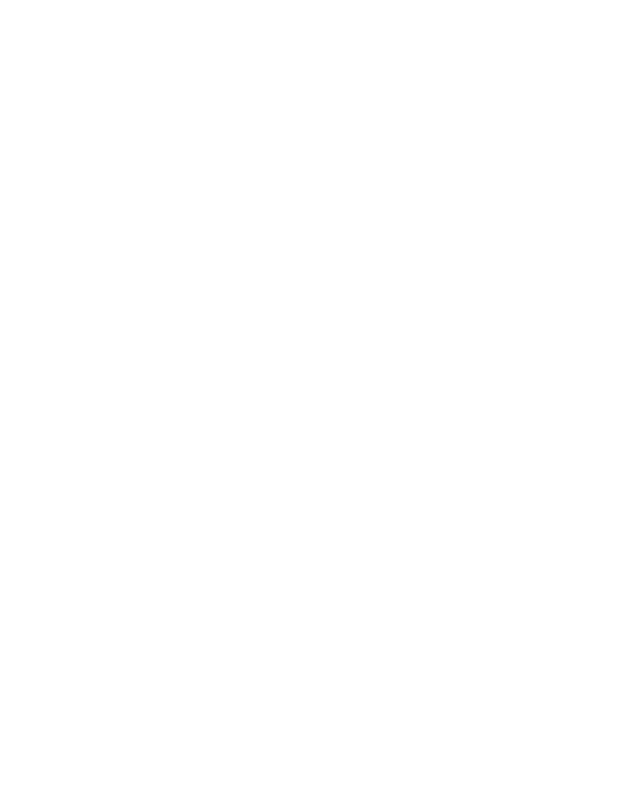
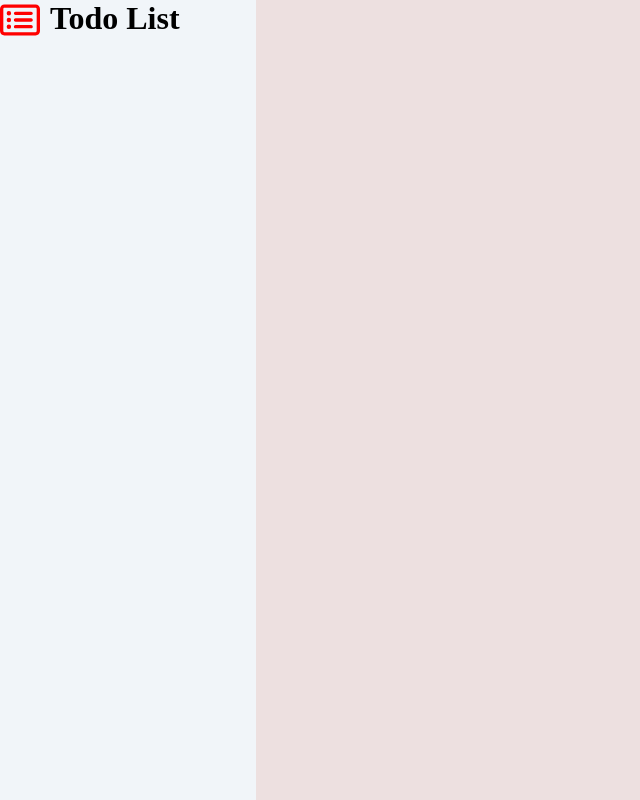
Before and after one commit to joaocorreiaprof/Project-Todo-List, a website built with webpack: page src/index.html in a window 1280 px wide. Shown: the whole page, without its empty margins (0-640 px from the left). Built offline with nearby package versions, Linux system fonts and the light colour scheme.

Commit message:
Updated package.json and set header and todo files
todo.js working with the purpose of creating a objects with constructor

```diff
--- a/package.json
+++ b/package.json
@@ -22,5 +22,9 @@
     "webpack": "^5.72.0",
     "webpack-cli": "^5.1.4",
     "webpack-dev-server": "^4.11.1"
+  },
+  "dependencies": {
+    "@fortawesome/fontawesome-free": "^6.5.2",
+    "date-fns": "^3.6.0"
   }
 }
--- /dev/null
+++ b/src/header.js
@@ -0,0 +1,16 @@
+import logo from "./icons/rectangle-list-regular.svg";
+
+function header() {
+  const logoText = document.querySelector(".logoText");
+
+  const logoImg = document.createElement("img");
+  logoImg.src = logo;
+  logoImg.classList.add("logoImg");
+  logoText.appendChild(logoImg);
+
+  const title = document.createElement("h1");
+  title.classList.add("title");
+  title.innerHTML = "Todo List";
+  logoText.append(title);
+}
+export { header };
--- a/src/index.html
+++ b/src/index.html
@@ -5,5 +5,13 @@
     <meta name="viewport" content="width=device-width, initial-scale=1.0" />
     <title>Todo List</title>
   </head>
-  <body></body>
+  <body>
+    <main>
+      <div class="sideBar">
+        <div class="logoText"></div>
+        <div class="todos"></div>
+      </div>
+      <div class="content"></div>
+    </main>
+  </body>
 </html>
--- a/src/index.js
+++ b/src/index.js
@@ -1,2 +1,7 @@
 import "./style.css";
-import "./style.css";
+import { header } from "./header";
+import { Todos } from "./todo";
+
+header();
+let todo = new Todos("Clean", "clean the fuucntion house");
+todo.sayInfo();
--- a/src/style.css
+++ b/src/style.css
@@ -2,3 +2,38 @@
   padding: 0;
   margin: 0;
 }
+
+main {
+  display: flex;
+}
+/*Side Section*/
+
+.sideBar {
+  display: flex;
+  width: 20vw;
+  height: 100vh;
+  background-color: #f1f5f9;
+}
+
+.logoText {
+  display: flex;
+  flex-direction: row;
+}
+
+.logoImg {
+  width: 40px;
+  height: 40px;
+  margin-right: 10px;
+}
+
+.title {
+  font-weight: bold;
+}
+
+/*Content Section*/
+
+.content {
+  background-color: #ede0e0;
+  width: 80vw;
+  height: 100vh;
+}
--- /dev/null
+++ b/src/todo.js
@@ -0,0 +1,15 @@
+class Todos {
+  constructor(title, description, dueDate, priority) {
+    this.title = title;
+    this.description = description;
+    this.dueDate = dueDate;
+    this.priority = priority;
+  }
+
+  sayInfo() {
+    alert(this.title);
+    alert(this.description);
+  }
+}
+
+export { Todos };
```
Also changed, not shown: README.md, src/icons/rectangle-list-regular.svg (added), 1 other file.
